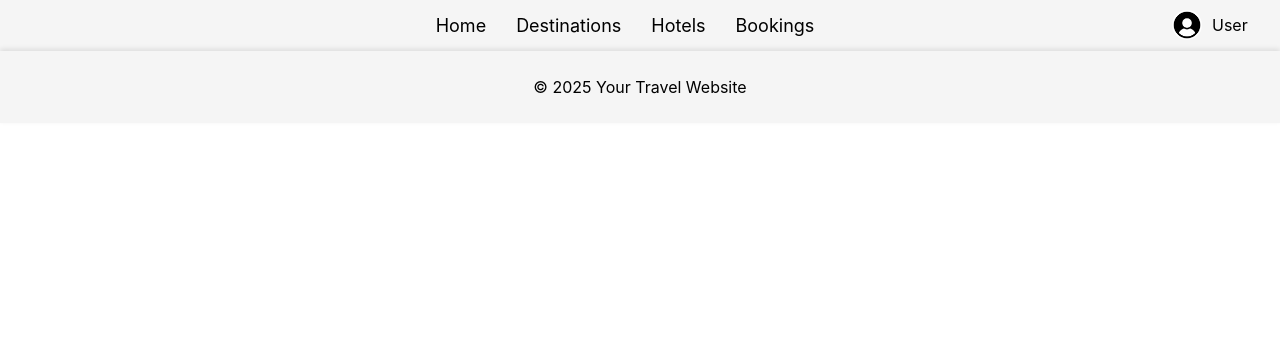
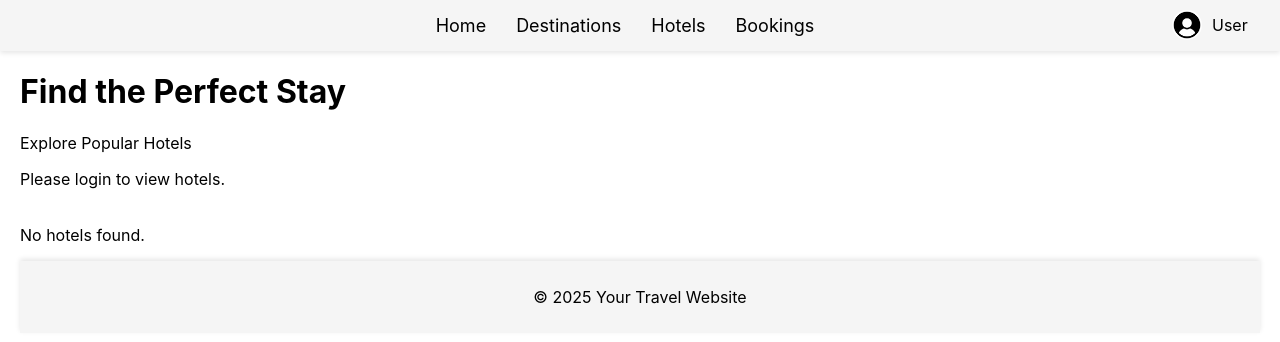
Before and after one commit to akxyy/react, a React (Create React App) app: page /hotels in a window 1280 px wide. Shown: the top 342 px of the page. Built offline with nearby package versions, Linux system fonts and the light colour scheme.

Commit message:
updated hotel page

```diff
--- a/src/components/destinations/Destinations.tsx
+++ b/src/components/destinations/Destinations.tsx
@@ -31,7 +31,6 @@ const Destinations: React.FC = () => {
         const response = await apiRequest(`${process.env.REACT_APP_API_URL}/destinations`,"GET");
         setDestinations(response.data.data);
       } catch (error) {
-        console.error("Error fetching destinations:", error);
         setLoginStatus("Error fetching destinations.");
       }
     };
@@ -46,8 +45,7 @@ const Destinations: React.FC = () => {
   const filteredDestinations = destinations.filter(
     (destination) =>
       destination.name.toLowerCase().includes(searchQuery.toLowerCase()) ||
-      destination.country.toLowerCase().includes(searchQuery.toLowerCase()) ||
-      destination.description.toLowerCase().includes(searchQuery.toLowerCase())
+      destination.country.toLowerCase().includes(searchQuery.toLowerCase())
   );
 
   return (
@@ -64,11 +62,7 @@ const Destinations: React.FC = () => {
         <div className="image-container">
           {filteredDestinations.length > 0 ? (
             filteredDestinations.map((destination) => (
-              <div
-                key={destination.id}
-                className="destination-item"
-                onClick={() => handleDestinationClick(destination.id)}
-              >
+              <div key={destination.id} className="destination-item" onClick={() => handleDestinationClick(destination.id)}>
                 <img src={destination.image_url} alt={destination.name} />
                 <h3>{destination.name}</h3>
                 <p>{destination.country}</p>
@@ -79,7 +73,6 @@ const Destinations: React.FC = () => {
             <p>No destinations found.</p>
           )}
         </div>
-
         <Footer />
       </div>
     </div>
--- a/src/components/destinations/destinations.css
+++ b/src/components/destinations/destinations.css
@@ -1,29 +1,3 @@
-/* div h1{
-    margin-right: 50%;
-    font-family: lora;
-    font-size: 60px;
-}
-
-.maindiv{
-    display: flex;
-    gap: 40px;
-    margin-top: 30px;
-}
-
-.innerdiv{
-    width: 70%;
-}
-
-.innerdiv p{
-    font-family: lora;
-    font-size: 25px;
-}
-
-.image-container{
-    display: flex;
-    width: 100%;
-    gap: 20px;
-} */
 .img1 {
     width: 500px;
     height: 600px;
@@ -31,10 +5,10 @@
 }
 
 .image-container {
-    display: flex;
-    width: 50%;
+    display: grid;
+    grid-template-columns: repeat(4, 1fr);
     gap: 20px;
-    object-fit: cover;
+    margin-top: 20px;
 }
 
 .image-container img {
@@ -51,8 +25,15 @@
     margin: 20px;
 }
 
-.destination-item{
-    height: 600px;
+.destination-item {
+    border-radius: 8px;
+    padding: 10px;
+    cursor: pointer;
+    transition: transform 0.2s;
+}
+
+.destination-item:hover {
+    transform: scale(1.03);
 }
 
 .search-bar-container {
--- a/src/components/hotels/Hotels.tsx
+++ b/src/components/hotels/Hotels.tsx
@@ -1,14 +1,74 @@
-import React from 'react'
-import Header from '../common/header'
-import Footer from "../common/footer"
+import React, { useEffect, useState } from "react";
+import { useNavigate } from "react-router-dom";
+import { apiRequest } from "../helpers/helperFunction";
+import Header from "../common/header";
+import Footer from "../common/footer";
+import './hotel.css'
 
-function Hotels() {
-  return (
-    <div>
-      <Header/>
-      <Footer/>
-    </div>
-  )
+interface Hotel {
+  id: number;
+  name: string;
+  price_per_night: number;
+  amenities: string;
+  image_url: string;
 }
 
-export default Hotels
+const Hotels: React.FC = () => {
+  const [hotels, setHotels] = useState<Hotel[]>([]);
+  const [loginStatus, setLoginStatus] = useState<string>("");
+  const navigate = useNavigate();
+
+  useEffect(() => {
+    const token = localStorage.getItem("token");
+    if (!token) {
+      setLoginStatus("Please login to view hotels.");
+      return;
+    }
+
+    const fetchHotels = async () => {
+      try {
+        const response = await apiRequest(`${process.env.REACT_APP_API_URL}/hotels`, "GET");
+        setHotels(response.data.data);
+      } catch (error) {
+        console.error("Error fetching hotels:", error);
+        setLoginStatus("Error fetching hotels.");
+      }
+    };
+
+    fetchHotels();
+  }, []);
+
+  const goToBooking=()=>{
+    navigate("/bookingForm")
+  }
+
+  return (
+    <div className="maindiv">
+      <Header />
+      <div className="innerdiv">
+        <h1>Find the Perfect Stay</h1>
+        <p>Explore Popular Hotels</p>
+        {loginStatus && <div className="status-message">{loginStatus}</div>}
+
+        <div className="image-container">
+          {hotels.length > 0 ? (
+            hotels.map((hotel) => (
+              <div key={hotel.id} className="hotel-item">
+                <img src={hotel.image_url} alt={hotel.name} />
+                <h3>{hotel.name}</h3>
+                <p>{hotel.amenities}</p>
+                <p>{hotel.price_per_night}$</p>
+                <button onClick={goToBooking}>Book Now</button>
+              </div>
+            ))
+          ) : (
+            <p>No hotels found.</p>
+          )}
+        </div>
+        <Footer />
+      </div>
+    </div>
+  );
+};
+
+export default Hotels;
--- /dev/null
+++ b/src/components/hotels/hotel.css
@@ -0,0 +1,28 @@
+.image-container {
+  display: grid;
+  grid-template-columns: repeat(4, 1fr);
+  gap: 20px;
+  margin-top: 20px;
+}
+
+.hotel-item {
+  border-radius: 8px;
+  padding: 10px;
+  cursor: pointer;
+  transition: transform 0.2s;
+}
+
+.hotel-item:hover {
+  transform: scale(1.03);
+}
+
+button{
+  width: 90px;
+  margin: auto;
+  background-color: whitesmoke;
+  color: black;
+}
+
+button:hover{
+  background-color: whitesmoke;
+}
```
Also changed, not shown: src/components/login/Login.tsx (line endings or trailing spaces), src/index.tsx (line endings or trailing spaces).
